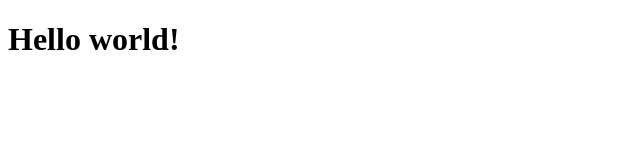
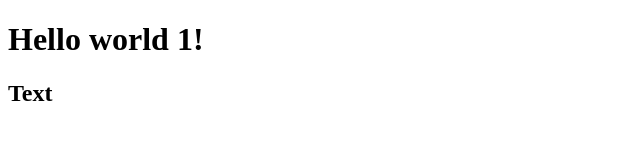
Before and after one commit to random09k/Meow, a plain HTML site: page index.html in a window 1280 px wide. Shown: the whole page, without its empty margins (0-640 px from the left). Drawn offline with Linux system fonts and the light colour scheme.

Commit message:
Add other files

```diff
--- a/index.html
+++ b/index.html
@@ -8,7 +8,8 @@
 </head>
 
 <body>
-    <h1>Hello world!</h1>
+    <h1>Hello world 1!</h1>
+    <h2>Text</h2>
 </body>
 
 </html>
```
Also changed, not shown: style.css (added).
